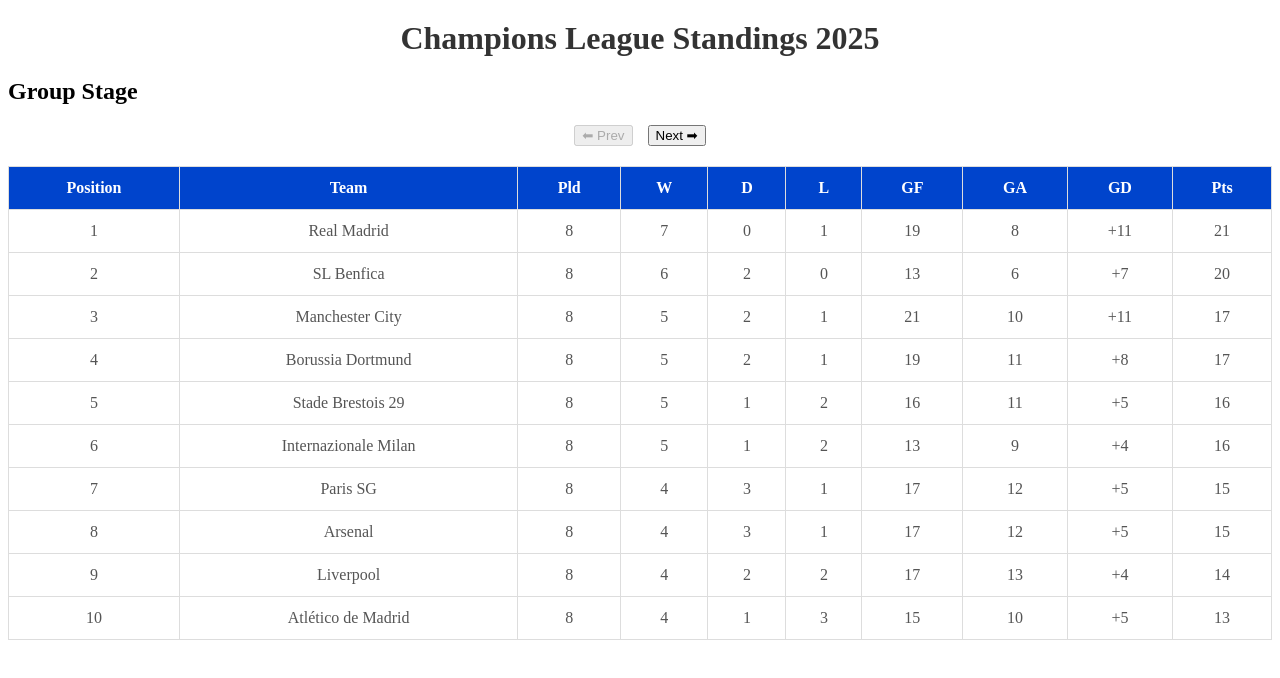
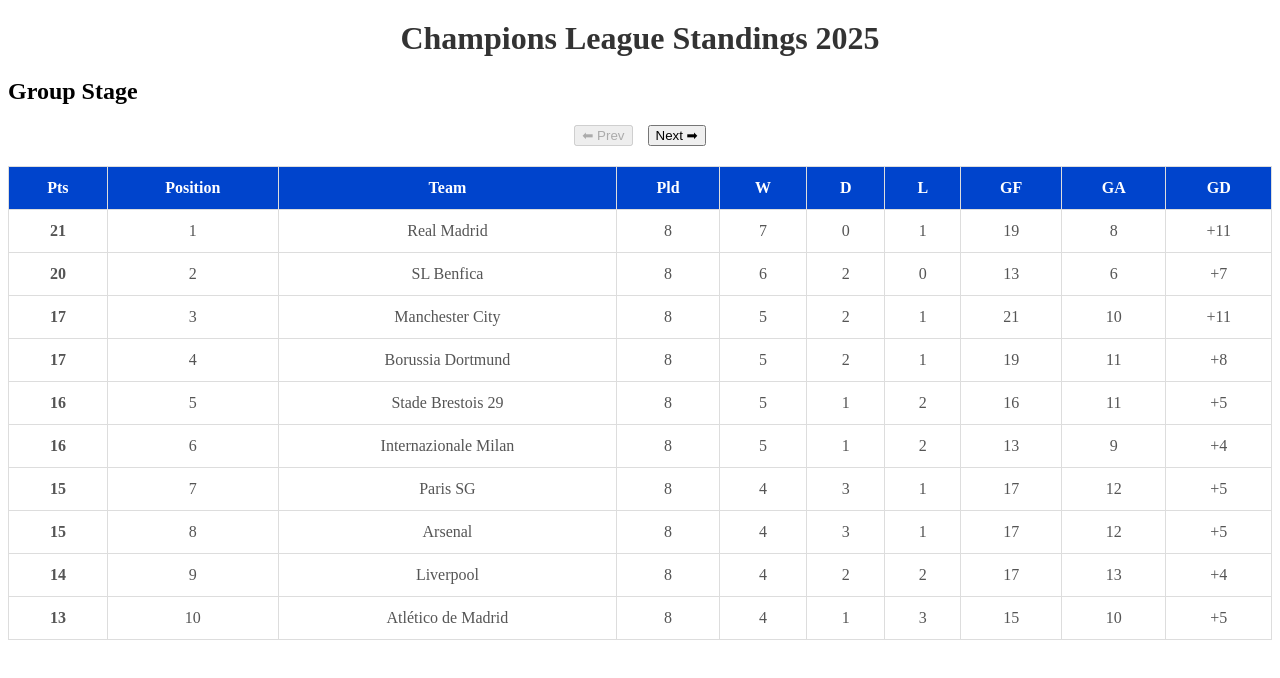
Before and after one commit to MarcusMachado15/whoisgonnawin-clean, a Next.js app: page / in a window 1280 px wide. Shown: the top 678 px of the page. Built offline with nearby package versions, Linux system fonts and the light colour scheme.

Commit message:
Forçando update do Vercel

```diff
--- a/app/page.tsx
+++ b/app/page.tsx
@@ -49,6 +49,7 @@ export default function TournamentPage() {
       <table>
   <thead>
     <tr>
+      <th><strong>Pts</strong></th>
       <th>Position</th>
       <th>Team</th>
       <th>Pld</th>
@@ -58,12 +59,12 @@ export default function TournamentPage() {
       <th>GF</th>
       <th>GA</th>
       <th>GD</th>
-            <th>Pts</th>
     </tr>
   </thead>
   <tbody>
     {currentTeams.map((team, index) => (
       <tr key={index}>
+        <td><strong>{team.points}</strong></td>
         <td>{team.position}</td>
         <td>{team.team}</td>
         <td>{team.played}</td>
@@ -73,7 +74,6 @@ export default function TournamentPage() {
         <td>{team.goalsFor}</td>
         <td>{team.goalsAgainst}</td>
         <td>{team.goalDifference}</td>
-              <td>{team.points}</td>
       </tr>
     ))}
   </tbody>
```
Lines whose indentation alone changed are shown as unchanged.
